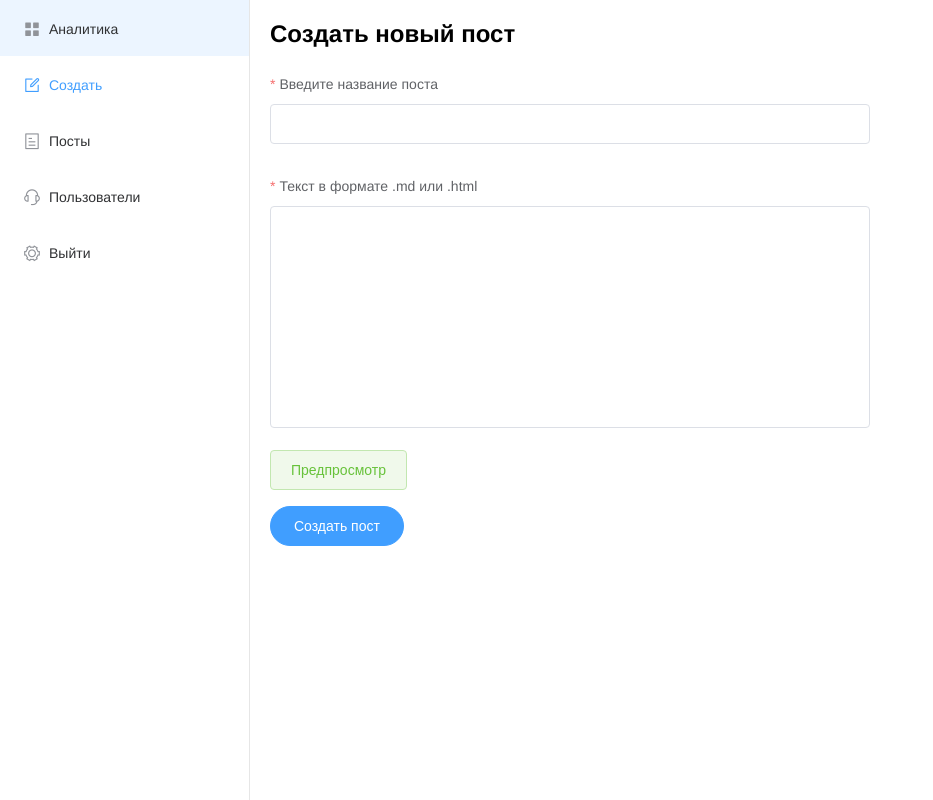
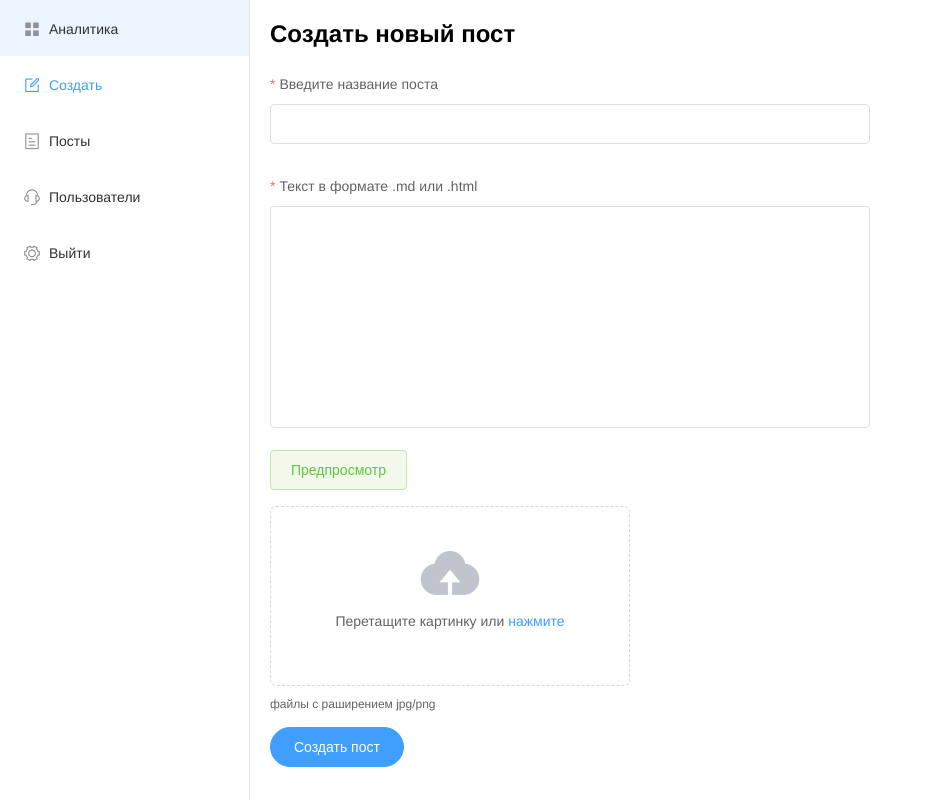
Before and after one commit to Dedal378/nuxt-blog, a Nuxt app: page /admin/create in a window 1280 px wide. Shown: the whole page, without its empty margins (0-933 px from the left). Built offline with nearby package versions, Linux system fonts and the light colour scheme; no server answers.

Commit message:
загрузка файла в посте

```diff
--- a/pages/admin/create.vue
+++ b/pages/admin/create.vue
@@ -40,6 +40,19 @@
       </div>
     </el-dialog>
 
+    <el-upload
+      class="mb"
+      drag
+      ref="upload"
+      :auto-upload="false"
+      :on-change="handleImageChange"
+      action="https://jsonplaceholder.typicode.com/posts/"
+    >
+      <i class="el-icon-upload"></i>
+      <div class="el-upload__text">Перетащите картинку или <em>нажмите</em></div>
+      <div class="el-upload__tip" slot="tip">файлы с раширением jpg/png</div>
+    </el-upload>
+
     <el-form-item>
       <el-button
         type="primary"
@@ -60,6 +73,7 @@
     middleware: ['admin-auth'],
     data () {
       return {
+        image: null,
         previewDialog: false,
         loading: false,
         controls: {
@@ -79,24 +93,31 @@
     methods: {
       onSubmit () {
         this.$refs.form.validate(async valid => {
-          if (valid) {
+          if (valid && this.image) {
             this.loading = true
 
             const formData = {
               title: this.controls.title,
               text: this.controls.text,
+              image: this.image,
             }
 
             try {
               await this.$store.dispatch('post/create', formData)
               this.controls.text = ''
               this.controls.title = ''
+              this.$refs.upload.clearFiles()
               this.$message.success('Пост был успешно создан')
             } catch (e) {} finally {
               this.loading = false
             }
+          } else {
+            this.$message.warning('Форма не валидна')
           }
         })
+      },
+      handleImageChange (file, fileList) {
+        this.image = file.raw
       }
     },
   }
--- a/store/post.js
+++ b/store/post.js
@@ -17,12 +17,22 @@
   async update ({}, { id, text }) {
 
   },
-  async create ({}, { title, text }) {
-    return await new Promise(resolve => {
-      setTimeout(() => {
-        resolve()
-      }, 1000)
-    })
+  async create ({ commit }, { title, text, image }) {
+    try {
+      const fd = new FormData()
+      fd.append('title', title)
+      fd.append('text', text)
+      fd.append('image', image, image.name)
+
+      return await new Promise(resolve => {
+        setTimeout(() => {
+          resolve()
+        }, 1000)
+      })
+    } catch (e) {
+      commit('setError', e, { root: true })
+      throw e
+    }
   },
   async fetchAdminById ({}, id) {
     return await new Promise(resolve => {
```
